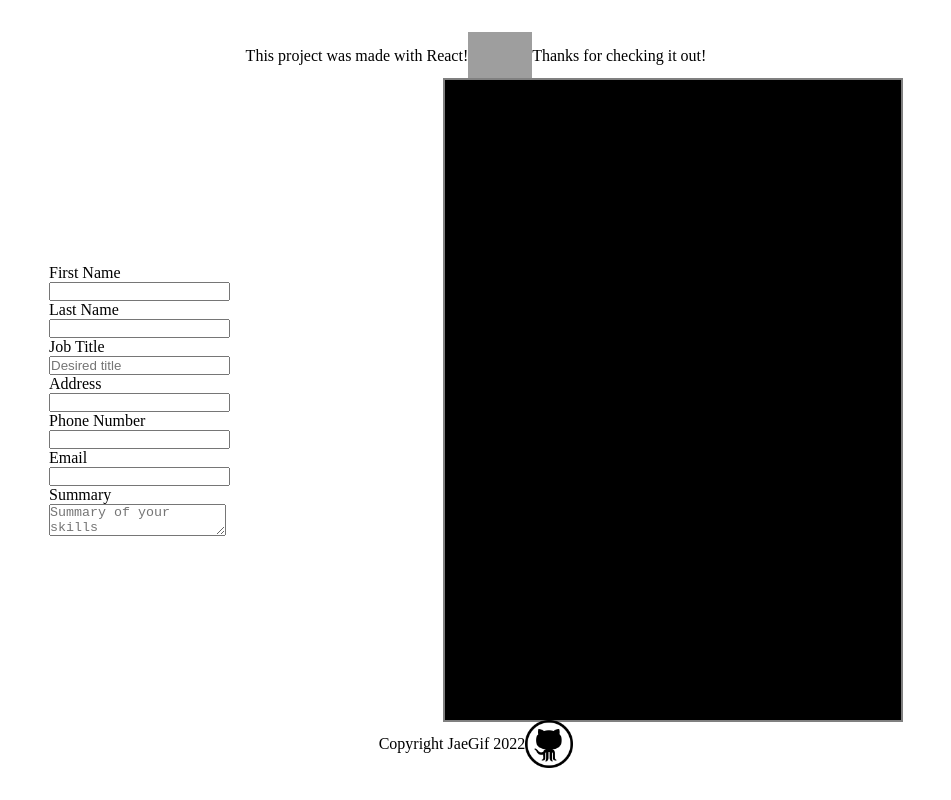
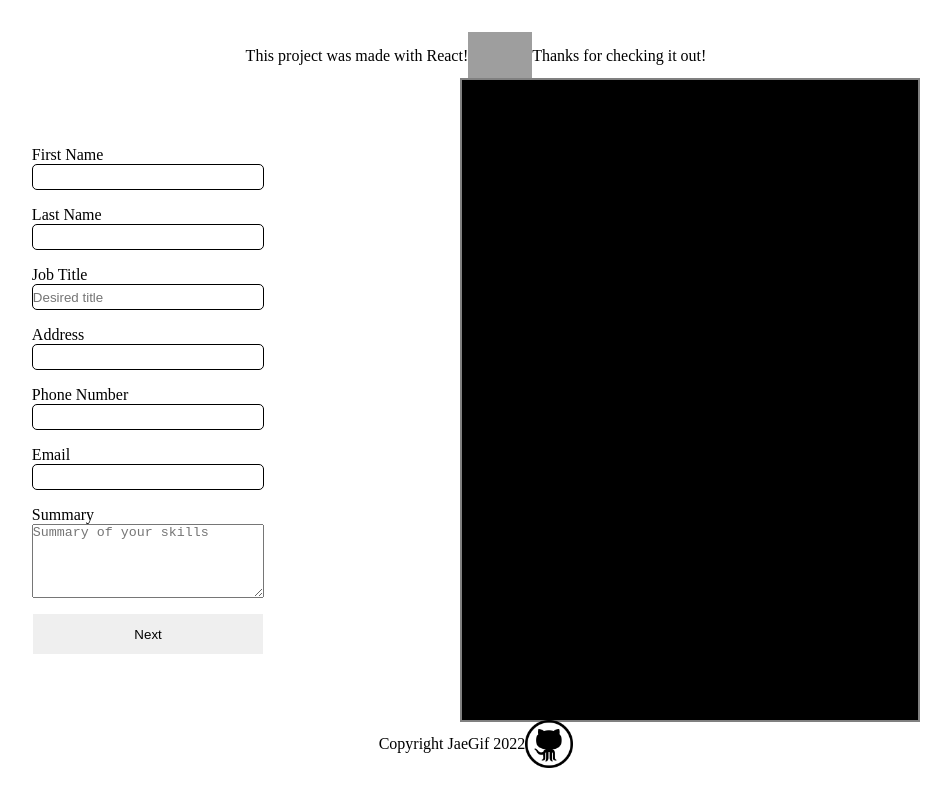
Before and after one commit to JaeGif/CV-Application, a React (Create React App) app: page / in a window 1280 px wide. Shown: the whole page, without its empty margins (164-1115 px from the left). Built offline with nearby package versions, Linux system fonts and the light colour scheme; grey boxes are pictures that could not be loaded.

Commit message:
bounded sizes for input areas

```diff
--- a/src/components/PersonalInfo.js
+++ b/src/components/PersonalInfo.js
@@ -18,44 +18,55 @@ export class PersonalInfo extends Component {
 
   render() {
     return (
-      <form id={styles.formStructure}>
+      <form>
+        <div id={styles.formStructure}>
           <div className={styles.inputLabelsWrapper}>
             <label htmlFor='firstName'>First Name</label>
-          <input name='firstName' type='text' />
+            <input className={styles.inputBoxes} name='firstName' type='text' />
           </div>
 
           <div className={styles.inputLabelsWrapper}>
             <label htmlFor='lastName'>Last Name</label>
-          <input name='lastName' type='text' />
+            <input className={styles.inputBoxes} name='lastName' type='text' />
           </div>
 
           <div className={styles.inputLabelsWrapper}>
             <label htmlFor='title'>Job Title</label>
-          <input name='title' type='text' placeholder='Desired title' />
+            <input
+              className={styles.inputBoxes}
+              name='title'
+              type='text'
+              placeholder='Desired title'
+            />
           </div>
 
           <div className={styles.inputLabelsWrapper}>
             <label htmlFor='address'>Address</label>
-          <input name='address' type='text' />
+            <input className={styles.inputBoxes} name='address' type='text' />
           </div>
 
           <div className={styles.inputLabelsWrapper}>
             <label htmlFor='phone'>Phone Number</label>
-          <input name='phone' type='text' />
+            <input className={styles.inputBoxes} name='phone' type='number' />
           </div>
 
           <div className={styles.inputLabelsWrapper}>
             <label htmlFor='email'>Email</label>
-          <input name='email' type='text' />
+            <input className={styles.inputBoxes} name='email' type='email' />
           </div>
 
           <div className={styles.inputLabelsWrapper}>
             <label htmlFor='summary'>Summary</label>
             <textarea
+              className={styles.textAreas}
               name='summary'
               type='text'
               placeholder='Summary of your skills'
             ></textarea>
+          </div>
+          <button className={styles.nextButtons} type='submit'>
+            Next
+          </button>
         </div>
       </form>
     );
--- a/src/components/styles/personalInfo.module.css
+++ b/src/components/styles/personalInfo.module.css
@@ -4,9 +4,29 @@
   align-items: flex-start;
   flex-direction: column;
 }
-.formStructure {
+#formStructure {
   display: flex;
   justify-content: center;
   align-items: center;
   flex-direction: column;
+  gap: 1rem;
 }
+.inputBoxes {
+  height: 3vh;
+  width: 18vw;
+  border-radius: 5px;
+  border: solid black 1px;
+  -moz-appearance: textfield;
+  appearance: textfield;
+}
+.textAreas {
+  min-height: 9vh;
+  min-width: 18vw;
+  max-width: 18vw;
+}
+.nextButtons {
+  height: 5vh;
+  width: 18vw;
+  border-radius: 0;
+  border: none;
+}
```
Lines whose indentation alone changed are shown as unchanged.
